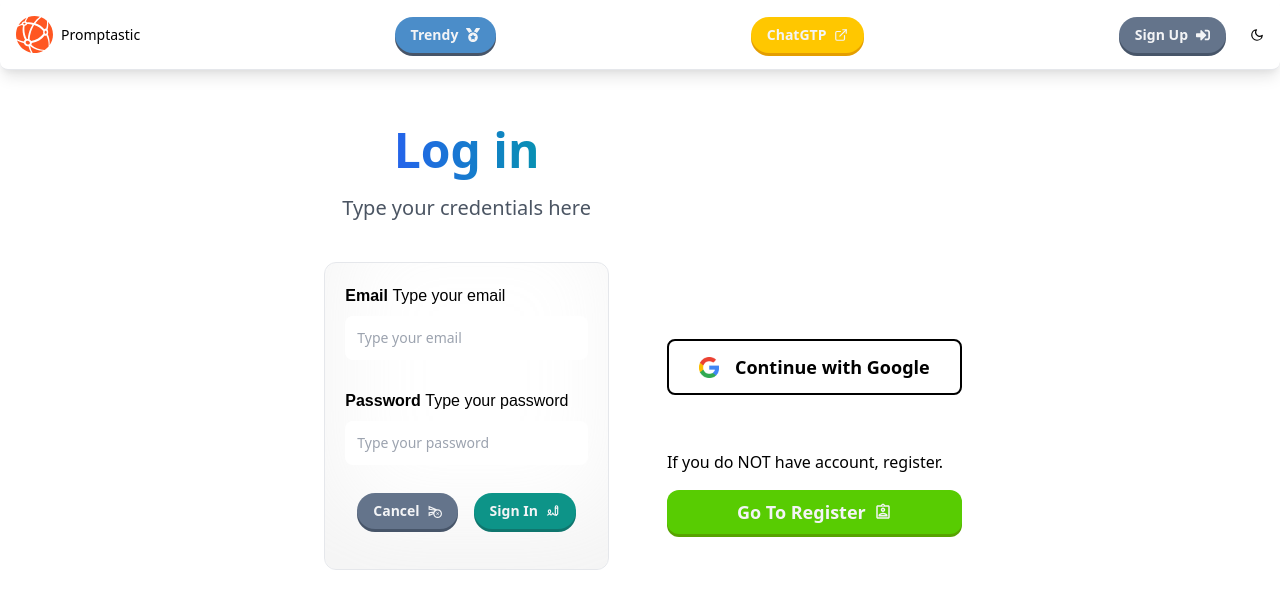
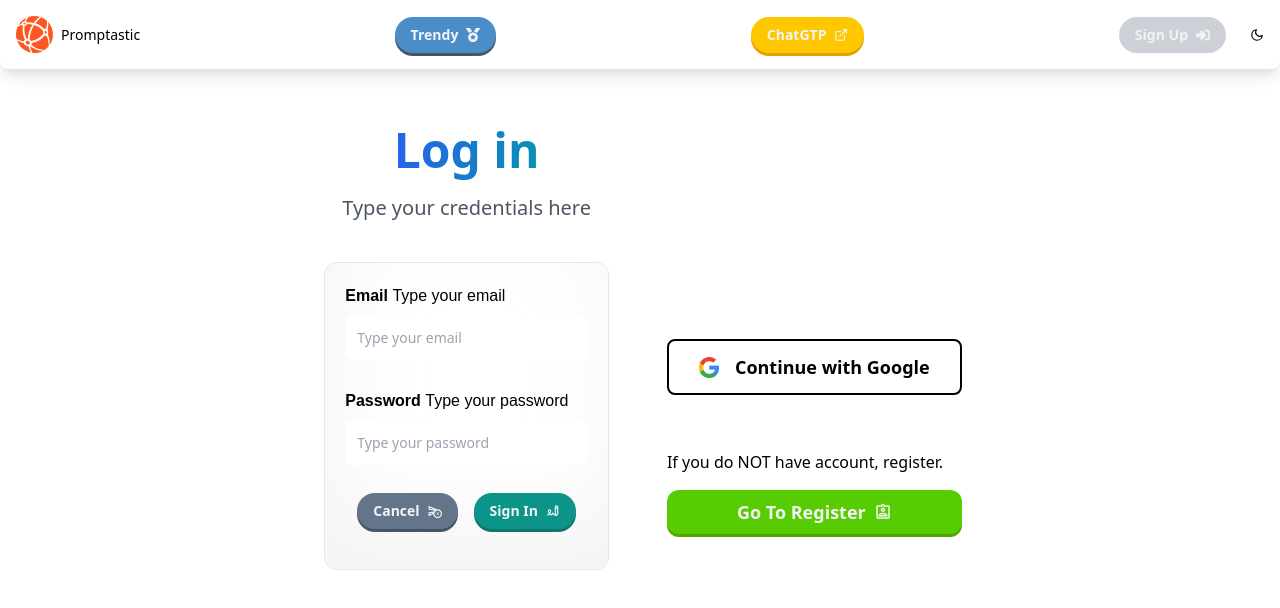
Before and after one commit to Diegoes7/Promptastic, a Next.js app: page /sign_up in a window 1280 px wide. Shown: the top 608 px of the page. Built offline with nearby package versions, Linux system fonts and the light colour scheme; no server answers; what apollo-upload-client would draw is missing.

Commit message:
fix update user name

```diff
--- a/components/basic/button/Button.tsx
+++ b/components/basic/button/Button.tsx
@@ -52,15 +52,33 @@ const Button = forwardRef<Ref, ButtonProps>((props, ref) => {
 		}
 	}, [isLoading, leftIcon, rightIcon])
 
+	// const renderButtonVariant = () => {
+	// 	if (buttonVariant === 'solid') {
+	// 		return solidButton({ ...buttonStyle, className })
+	// 	}
+	// }
+
 	const renderButtonVariant = () => {
-		if (buttonVariant === 'solid') {
-			return solidButton({ ...buttonStyle, className })
+		const buttonVariants = {
+			solid: solidButton,
+			outline: outlineButton,
+			ghost: ghostButton,
 		}
+
+		const ButtonComponent = buttonVariants[buttonVariant ?? 'solid']
+
+		return ButtonComponent
+			? ButtonComponent({
+					...buttonStyle,
+					disabled: disabled || isLoading,
+					className,
+				} as any)
+			: null
 	}
 
 	return (
 		<button
-			className={renderButtonVariant()}
+			className={renderButtonVariant() || undefined}
 			{...rest}
 			type={type ? 'submit' : 'button'}
 			ref={ref}
--- a/components/basic/button/ButtonStyles.ts
+++ b/components/basic/button/ButtonStyles.ts
@@ -80,6 +80,10 @@ export const solidButton = tv({
       red:
         'bg-[#992B2B] text-white shadow-blueGray active:shadow-none active:translate-y-[5px] hover:bg-white hover:text-[#992B2B]',
     },
+    disabled: {
+      true: 'bg-gray-400 text-gray-200 cursor-not-allowed opacity-50 shadow-none translate-y-0 hover:bg-gray-400 hover:text-gray-200',
+      false: '',
+    },
   },
 })
 
@@ -100,6 +104,10 @@ export const outlineButton = tv({
         'ring-[#64748B] text-[#64748B] shadow-blueGray active:shadow-none active:translate-y-[5px] hover:bg-[#64748B] hover:text-gray-100',
       pink: 'ring-[#DE3163] text-[#64748B] shadow-blueGray active:shadow-none active:translate-y-[5px] hover:bg-[#DE3163] hover:text-gray-100',
     },
+    disabled: {
+      true: 'ring-gray-400 text-gray-300 cursor-not-allowed opacity-50 shadow-none translate-y-0 hover:bg-transparent hover:text-gray-300',
+      false: '',
+    },
   },
 })
 
@@ -114,5 +122,9 @@ export const ghostButton = tv({
       gray: 'text-[#64748B] hover:bg-[#64748B] hover:text-gray-100',
       pink: 'text-[#DE3163] hover:bg-[#DE3163] hover:text-white-100',
     },
+    disabled: {
+      true: 'text-gray-400 cursor-not-allowed opacity-50 hover:bg-transparent',
+      false: '',
+    },
   },
 })
--- a/components/profile.tsx
+++ b/components/profile.tsx
@@ -63,6 +63,7 @@ const Profile = ({
 	const profilePath = path === '/profile'
 	const nameInitials = profilePath ? session?.user?.name : userName
 	const sessionUser = parseInt((session as SessionUser)?.userID)
+	const disabledSubmitButton = inputUser === session?.user?.name
 
 	const avatarID = otherUserID
 		? // ? parseInt(otherUserID)
@@ -83,7 +84,7 @@ const Profile = ({
 			const name = e.target.value
 			setInputUser(name)
 		},
-		[]
+		[inputUser]
 	)
 
 	const handleUploadImage = React.useCallback(() => {
@@ -94,7 +95,7 @@ const Profile = ({
 		e.preventDefault()
 
 		try {
-			const response = await deletePicture({
+			await deletePicture({
 				variables: {
 					deletePictureId: pictureID!,
 				},
@@ -144,11 +145,13 @@ const Profile = ({
 					username: inputUser!,
 				},
 			})
-			alert(`Submitted ${response.data?.updateUser.username}`)
+			alert(
+				`The display name is changed to ${response.data?.updateUser.username} from ${session?.user?.name}.`
+			)
 		} catch (error) {
 			console.log(error)
 		}
-	}, [])
+	}, [inputUser])
 
 	if (imageEditor) {
 		return (
@@ -228,7 +231,8 @@ const Profile = ({
 										align: 'bottom',
 										HSpace: 'sm',
 									}}
-									isLoading={loading}
+									isLoading={updateUserLoading}
+									disabled={disabledSubmitButton}
 									style={{ marginBottom: '.3em' }}
 								>
 									Submit
```
